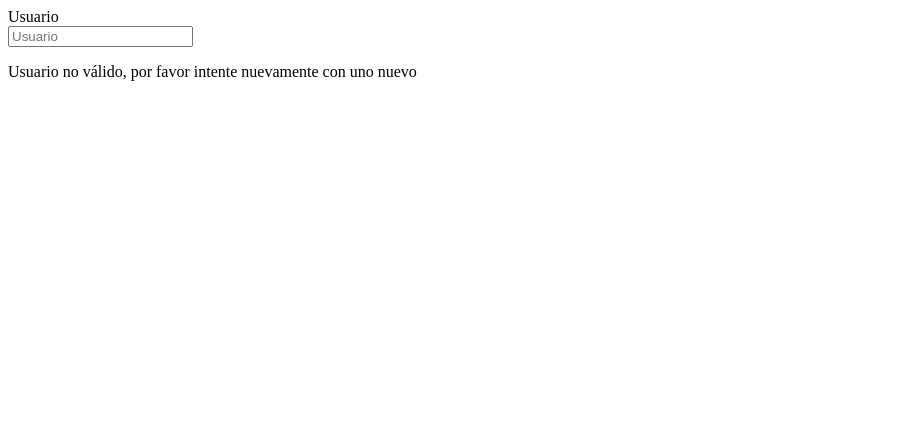
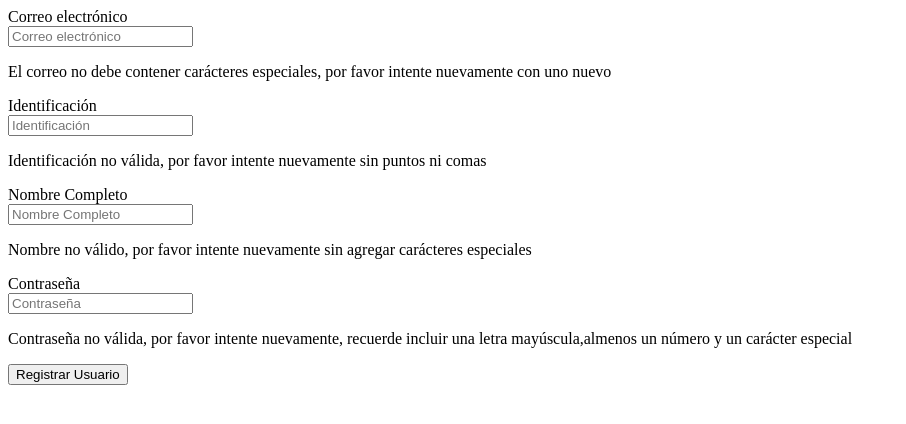
Before and after one commit to AngelaIC/gestorusuariostonestore, a plain HTML site: page index.html in a window 1280 px wide. Shown: the whole page, without its empty margins (0-906 px from the left). Drawn offline with Linux system fonts and the light colour scheme.

Commit message:
Cambios al html

```diff
--- a/index.html
+++ b/index.html
@@ -9,13 +9,49 @@
 </head>
 <body>
     <main>
+        <!-- Registro Stone Store -->
         <form action="" class="registro" id="registro">
-            <div for="registro__usuarios"  id="usuarios__usuario">
-                <label for="usuario" class="registro__label"> Usuario </label>
+
+            <!-- Registro = Correo electrónico // Email -->
+            <div for="registro__usuarios"  id="usuarios__correo">
+                <label for="correo" class="registro__label"> Correo electrónico</label>
+                <div class="registro__correos-input">
+                    <input type="email" class="registro__input" name="correo" id="correo" placeholder="Correo electrónico">
+                </div>
+                <p class="registro__input-error"> El correo no debe contener carácteres especiales, por favor intente nuevamente con uno nuevo </p>
+            </div>
+
+            <!-- Registro = Identificación -->
+            <div for="registro__usuarios"  id="usuarios__identificación">
+                <label for="identificacion" class="registro__label"> Identificación </label>
+                <div class="registro__identificaciones-input">
+                    <input type="text" class="identificacion__input" name="identificacion" id="identificacin" placeholder="Identificación">
+                </div>
+                <p class="registro__input-error"> Identificación no válida, por favor intente nuevamente sin puntos ni comas </p>
+            </div>
+
+            <!-- Registro = Nombre -->
+            <div for="registro__usuarios"  id="usuarios__nombre">
+                <label for="nombre" class="registro__label"> Nombre Completo </label>
+                <div class="registro__nombres-input">
+                    <input type="text" class="registro__input" name="nombre" id="nombre" placeholder="Nombre Completo">
+                </div>
+                <p class="registro__input-error"> Nombre no válido, por favor intente nuevamente sin agregar carácteres especiales </p>
+            </div>
+
+            <!-- Registro = Contraseña // password -->
+            <div for="registro__usuarios"  id="usuarios__password">
+                <label for="password" class="registro__label"> Contraseña </label>
                 <div class="registro__usuarios-input">
-                    <input type="text" class="registro__input" name="usuario" id="usuario" placeholder="Usuario">
+                    <input type="password" class="registro__input" name="password" id="password" placeholder="Contraseña">
                 </div>
-                <p class="registro__input-error"> Usuario no válido, por favor intente nuevamente con uno nuevo </p>
+                <p class="registro__input-error"> Contraseña no válida, por favor intente nuevamente, recuerde incluir una letra mayúscula,almenos un número y un carácter especial  </p>
+            </div>
+
+            <!-- Registro = Btn-->
+
+            <div class="registro__usuarios  reg__us-btn-registrar">
+                <button type="submit" class="registro__btn"> Registrar Usuario </button>
             </div>
         </form>
     </main>
```
